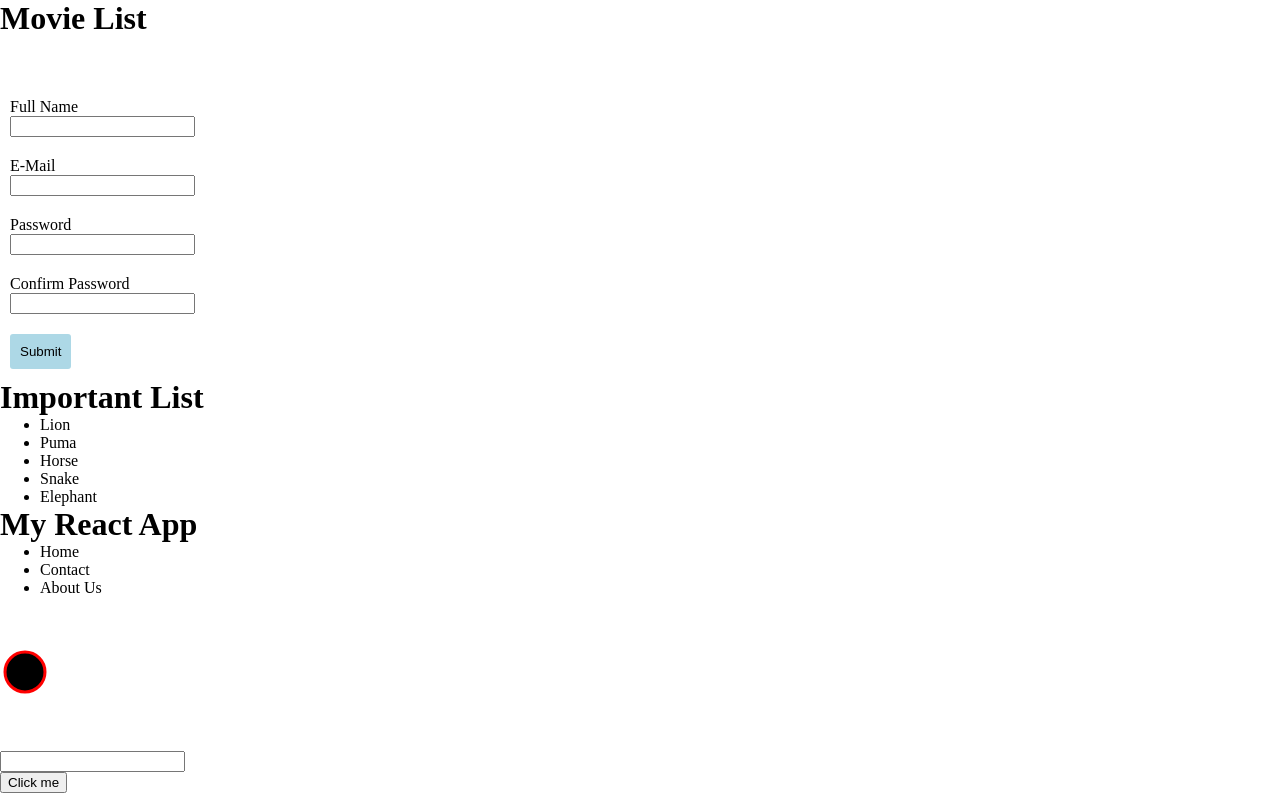
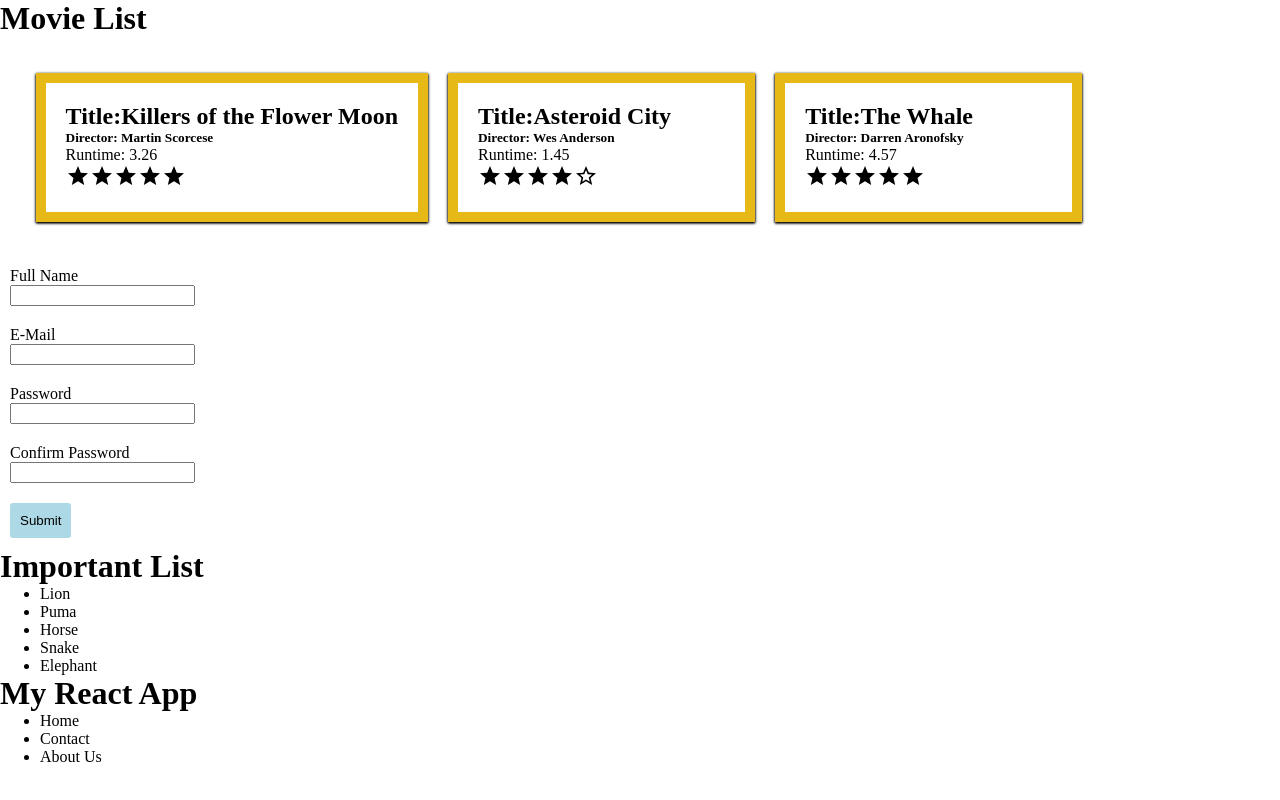
Before and after one commit to Vwalln99/React, a React (Vite) app in the folder vite-project/: page / in a window 1280 px wide. Shown: the top 800 px of the page. Built offline with nearby package versions, Linux system fonts and the light colour scheme; data requests are answered from the project's data file.

Commit message:
init commit

```diff
--- a/vite-project/src/components/MovieList.tsx
+++ b/vite-project/src/components/MovieList.tsx
@@ -8,6 +8,20 @@
     const [movies, setMovies]=useState<IMovie[]>([]);
     const [err, setErr] = useState<Error | null>(null);
 
+    useEffect(() => {
+        const connect = async() =>{
+            try{
+                const data = await fetch("http://localhost:5000/movies");
+                if (!data.ok){
+                    throw new Error("Couldn't connect to server!");
+                }
+                setMovies((await data.json()) as IMovie[]);
+            } catch (error){
+                setErr(error as Error);
+            }
+        };
+        connect();
+    }, []);
 
     const handleRating=(id:number, rating: number):void =>{
         setMovies((prevMovie) => {
@@ -17,14 +31,26 @@
             });
         });
     };
-    return(
-        <div className="container">
-          {movies.map((movie):JSX.Element=>{
-            return <MovieListItem key={movie.id}
-             movie={movie}
-             onRating={handleRating}/>;
-          })}
 
-        </div>
-    );
+    {
+        if(err !== null){
+            return <div>{err?.message}</div>;
+        } else{
+            return(
+                <div className="container">
+                    {" "}
+                  {movies.map((movie):JSX.Element => {
+                    return (
+                        <MovieListItem
+                            key={movie.id}
+                            movie={movie}
+                            onRating={handleRating}
+                        />
+                    );
+                })}
+            </div>
+            );
+        }
+    }
+
 }
```
